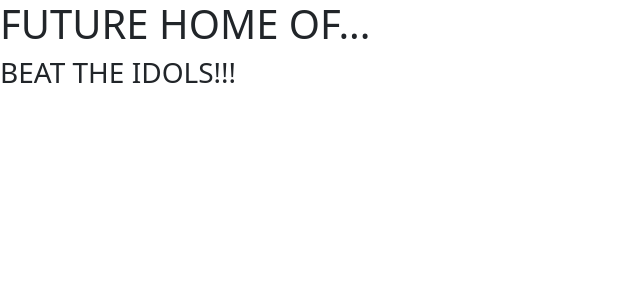
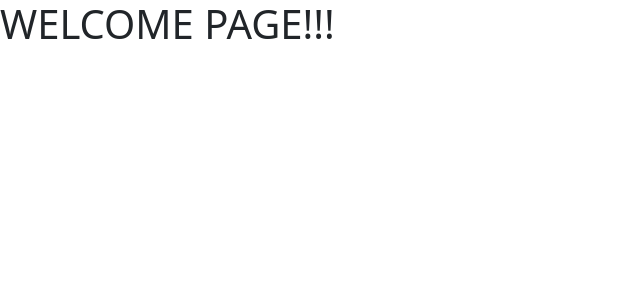
Before and after one commit to dho1115/beat-the-idols-iii, a React (Vite) app: page / in a window 1280 px wide. Shown: the top 300 px of the page, without its empty margins (0-640 px from the left). Built offline with nearby package versions, Linux system fonts and the light colour scheme.

Commit message:
Created my First page and ...
Created my first Route and page. I also copied and pasted some media, but I did not upload to github b/c of the bulkiness.

```diff
--- a/src/App.jsx
+++ b/src/App.jsx
@@ -1,15 +1,16 @@
-import { BrowserRouter, Route, Routes } from 'react-router-dom';
+import { BrowserRouter, Navigate, Route, Routes } from 'react-router-dom';
 import './App.css';
+import WelcomePage from './pages/welcome/WelcomePage';
 
 function App() {
 
   return (
-    <div>
-      <header>
-        <h1>FUTURE HOME OF...</h1>
-        <h3>BEAT THE IDOLS!!!</h3>
-      </header>
-    </div>
+    <BrowserRouter>
+      <Routes>
+        <Route path='/' element={<WelcomePage />} />
+        <Route path='*' element={<Navigate to="/" replace />} />
+      </Routes>
+    </BrowserRouter>
   )
 }
 
--- /dev/null
+++ b/src/pages/welcome/WelcomePage.jsx
@@ -0,0 +1,13 @@
+import React from 'react';
+
+import "./WelcomePage.styles.css";
+
+const WelcomePage = () => {
+  return (
+    <div>
+      <h1>WELCOME PAGE!!!</h1>
+    </div>
+  )
+}
+
+export default WelcomePage
```
Also changed, not shown: src/pages/welcome/WelcomePage.styles.css (added).
